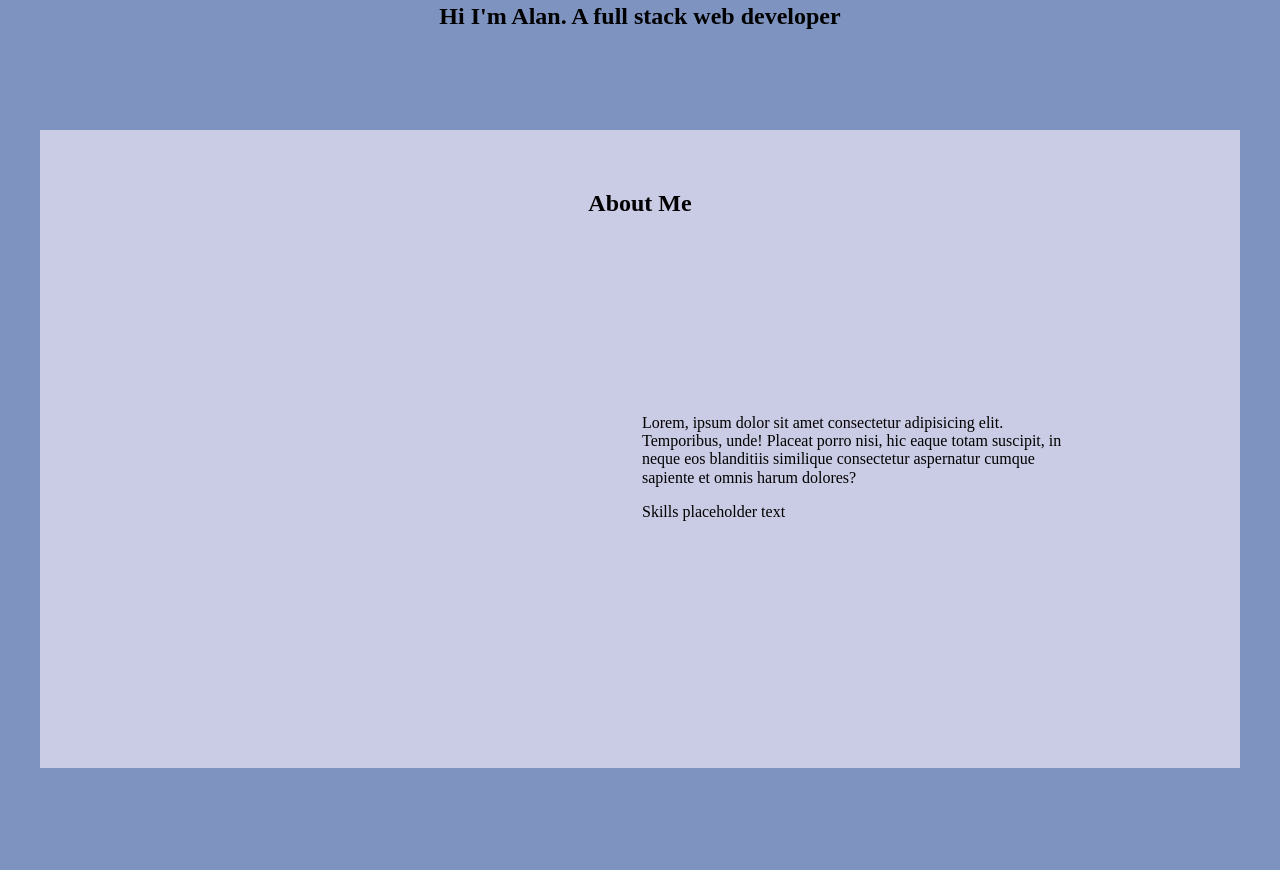
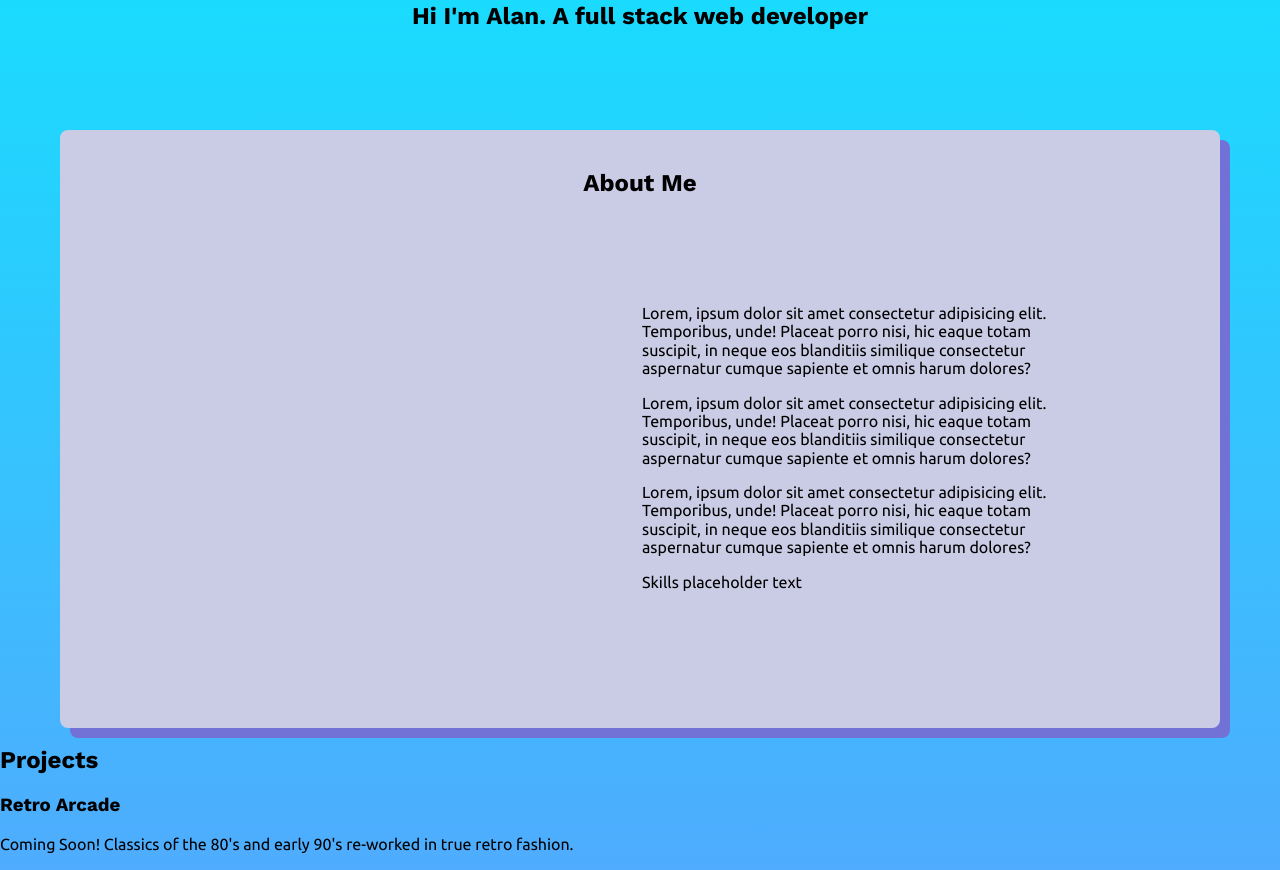
Before and after one commit to Alan-Webb/JS-games, a plain HTML site: page landing-page/index.html in a window 1280 px wide. Shown: the part 420-1290 px from the top of the page. Before the commit the page ends 1188 px from the top, so only its background shows below. Drawn offline with nearby package versions, Linux system fonts and the light colour scheme.

Commit message:
Work on landing page project

```diff
--- a/landing-page/css/style.css
+++ b/landing-page/css/style.css
@@ -1,5 +1,6 @@
 body {
-  background-color: rgb(126, 147, 192);
+  background-image: linear-gradient(to bottom, #00f2fe 0%, #4facfe 100%);
+  font-family: "Ubuntu", sans-serif;
 }
 
 nav {
@@ -52,6 +53,10 @@ nav ul li a:hover {
   display: block;
 }
 
+h1, h2, h3 {
+  font-family: "Work Sans", sans-serif;
+}
+
 h1 {
   color: black;
   text-align: center;
@@ -65,9 +70,10 @@ h1 {
   height: auto;
   background-color: rgb(202, 203, 228);
   text-align: center;
-  padding: 40px 50px 70px;
+  padding: 20px 30px 50px;
   margin: 0 auto;
-  /* box-shadow: 10px 10px 0px rgb(0, 0, 0 / 40%), -10px -10px 0px rgb(255, 114, 114 / 80%); */
+  box-shadow: 10px 10px 0px rgb(114, 114, 214);
+  border-radius: 8px;
 }
 
 .aboutme-section {
@@ -84,6 +90,7 @@ h1 {
   background-image: url("../images/aboutme.jpg");
   background-size: cover;
   background-position: center;
+  border-radius: 10px;
 }
 
 .aboutme-text {
--- a/landing-page/index.html
+++ b/landing-page/index.html
@@ -5,6 +5,7 @@
     <meta name="viewport" content="width=device-width, initial-scale=1.0">
     <title>Alan Webb</title>
     <link rel="stylesheet" href="./css/normalize.css">
+    <link href="https://fonts.googleapis.com/css2?family=Ubuntu:ital,wght@0,300;0,400;0,500;0,700;1,300;1,400;1,500;1,700&family=Work+Sans:ital,wght@0,100..900;1,100..900&display=swap" rel="stylesheet">
     <link rel="stylesheet" href="./css/style.css">
   </head>
   <body>
@@ -32,8 +33,29 @@
         </div>
         <div class="aboutme-text">
           <p>Lorem, ipsum dolor sit amet consectetur adipisicing elit. Temporibus, unde! Placeat porro nisi, hic eaque totam suscipit, in neque eos blanditiis similique consectetur aspernatur cumque sapiente et omnis harum dolores?</p>
+          <p>Lorem, ipsum dolor sit amet consectetur adipisicing elit. Temporibus, unde! Placeat porro nisi, hic eaque totam suscipit, in neque eos blanditiis similique consectetur aspernatur cumque sapiente et omnis harum dolores?</p>
+          <p>Lorem, ipsum dolor sit amet consectetur adipisicing elit. Temporibus, unde! Placeat porro nisi, hic eaque totam suscipit, in neque eos blanditiis similique consectetur aspernatur cumque sapiente et omnis harum dolores?</p>
 
           <p>Skills placeholder text</p>
+        </div>
+      </div>
+    </section>
+    <section id="projects">
+      <div class="projects">
+        <h2>Projects</h2>
+        <div class="projects">
+
+          <div class="retro-arcade">
+            <div id="text">
+              <h3 class="project-name">Retro Arcade</h3>
+              <div class="content">
+                <p>Coming Soon! Classics of the 80's and early 90's re-worked in true retro fashion.</p>
+              </div>
+            </div>
+          </div>
+
+
+
         </div>
       </div>
     </section>
```
Also changed, not shown: landing-page/images/retro-arcade.avif (added).
